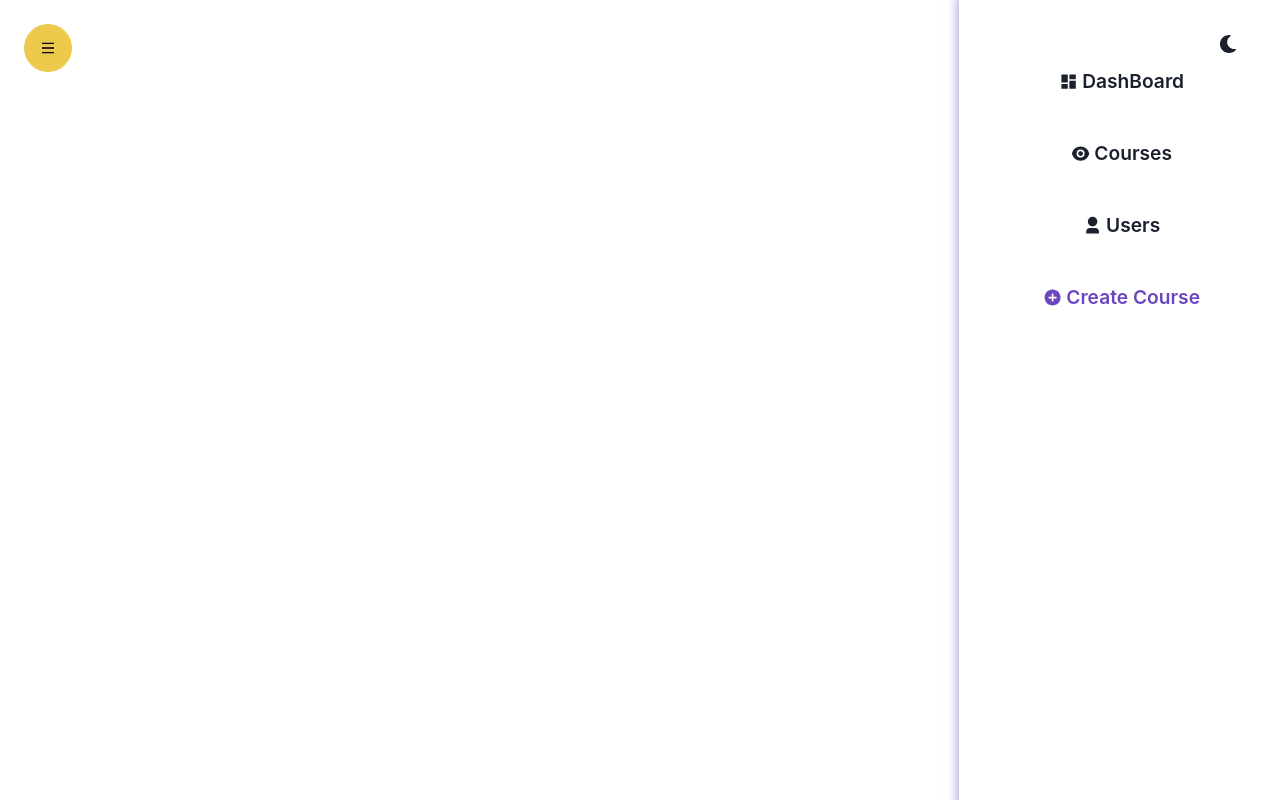
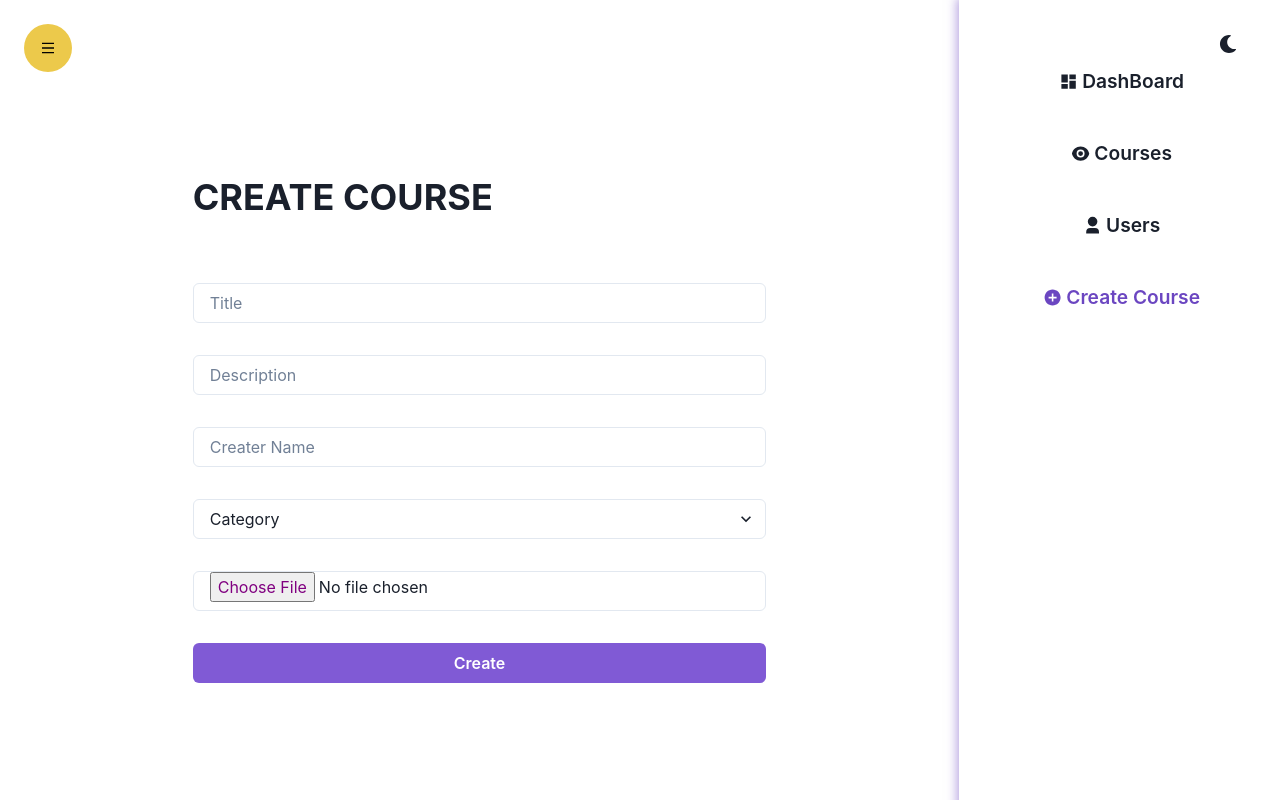
Before and after one commit to pawanpokhriyal1/Mernapp, a React (Create React App) app in the folder mern-app/: page /admin/createcourse in a window 1280 px wide. Shown: the top 800 px of the page. Built offline with nearby package versions, Linux system fonts and the light colour scheme.

Commit message:
create course form and css patch

```diff
--- a/mern-app/src/components/Admin/CreateCourse/CreateCourse.jsx
+++ b/mern-app/src/components/Admin/CreateCourse/CreateCourse.jsx
@@ -1,16 +1,120 @@
-import { Box, Grid } from '@chakra-ui/react';
-import React from 'react';
+import {
+  Box,
+  Button,
+  Container,
+  Grid,
+  Heading,
+  Image,
+  Input,
+  Select,
+  VStack,
+} from '@chakra-ui/react';
+import React, { useState } from 'react';
 import cursor from '../../../assets/Images/cursor.png';
 import Sidebar from '../DashBoard/Sidebar';
+import { fileUploadCss } from '../../Auth/Register';
 
 const CreateCourse = () => {
+  const [title, setTitle] = useState('');
+  const [description, setDescription] = useState('');
+  const [createdBy, setCreatedBy] = useState('');
+  const [category, setCategory] = useState('');
+  const [image, setImage] = useState('');
+  const [imagePrev, setImagePrev] = useState('');
+  const categories = [
+    'Web development',
+    'Artificial Intelligence',
+    'Data Structures & Algorithm',
+    'App Development',
+    'Data Science',
+    'Game Development',
+  ];
+  const changeImageHandler = e => {
+    const file = e.target.files[0];
+    const reader = new FileReader();
+    reader.readAsDataURL(file);
+    reader.onloadend = () => {
+      setImagePrev(reader.result);
+      setImage(file);
+    };
+  };
   return (
     <Grid
       style={{ cursor: `url(${cursor}),default`, position: 'relative' }}
       minH={'100vh'}
       templateColumns={['1fr', '5fr 1fr']}
     >
-      <Box></Box>
+      <Container py="16">
+        <form>
+          <Heading
+            textTransform={'uppercase'}
+            children="Create Course"
+            my={'16'}
+            textAlign={['center', 'left']}
+          />
+          <VStack m={'auto'} spacing={'8'}>
+            <Input
+              id="title"
+              value={title}
+              onChange={e => setTitle(e.target.value)}
+              placeholder="Title"
+              type="text"
+              focusBorderColor="purple.300"
+            />
+            <Input
+              id="description"
+              value={description}
+              onChange={e => setDescription(e.target.value)}
+              placeholder="Description"
+              type="text"
+              focusBorderColor="purple.300"
+            />
+            <Input
+              id="createdBy"
+              value={createdBy}
+              onChange={e => setCreatedBy(e.target.value)}
+              placeholder="Creater Name"
+              type="text"
+              focusBorderColor="purple.300"
+            />
+
+            <Select
+              id="category"
+              value={category}
+              onChange={e => setCategory(e.target.value)}
+              focusBorderColor="purple.300"
+            >
+              <option value={''}>Category</option>
+
+              {categories.map(option => (
+                <option key={option} value={option}>
+                  {option}
+                </option>
+              ))}
+            </Select>
+            <Input
+              accept="image/*"
+              required
+              id="chooseAvatar"
+              type="file"
+              focusBorderColor="purple.300"
+              css={{
+                '&::file-selector-button': {
+                  ...fileUploadCss,
+                  color: 'purple',
+                },
+              }}
+              onChange={changeImageHandler}
+            />
+            {imagePrev && (
+              <Image src={imagePrev} boxSize={'64'} objectFit={'contain'} />
+            )}
+            <Button w={'full'} colorScheme="purple" type="submit">
+              Create
+            </Button>
+          </VStack>
+        </form>
+      </Container>
       <Sidebar />
     </Grid>
   );
--- a/mern-app/src/components/Admin/DashBoard/Sidebar.jsx
+++ b/mern-app/src/components/Admin/DashBoard/Sidebar.jsx
@@ -15,7 +15,7 @@
       p={'16'}
       boxShadow={'-2px 0 10px rgba(107,70,193,0.5)'}
       style={{
-        height: '120vh',
+        height: '105%',
         marginTop: '-50px',
       }}
     >
```
